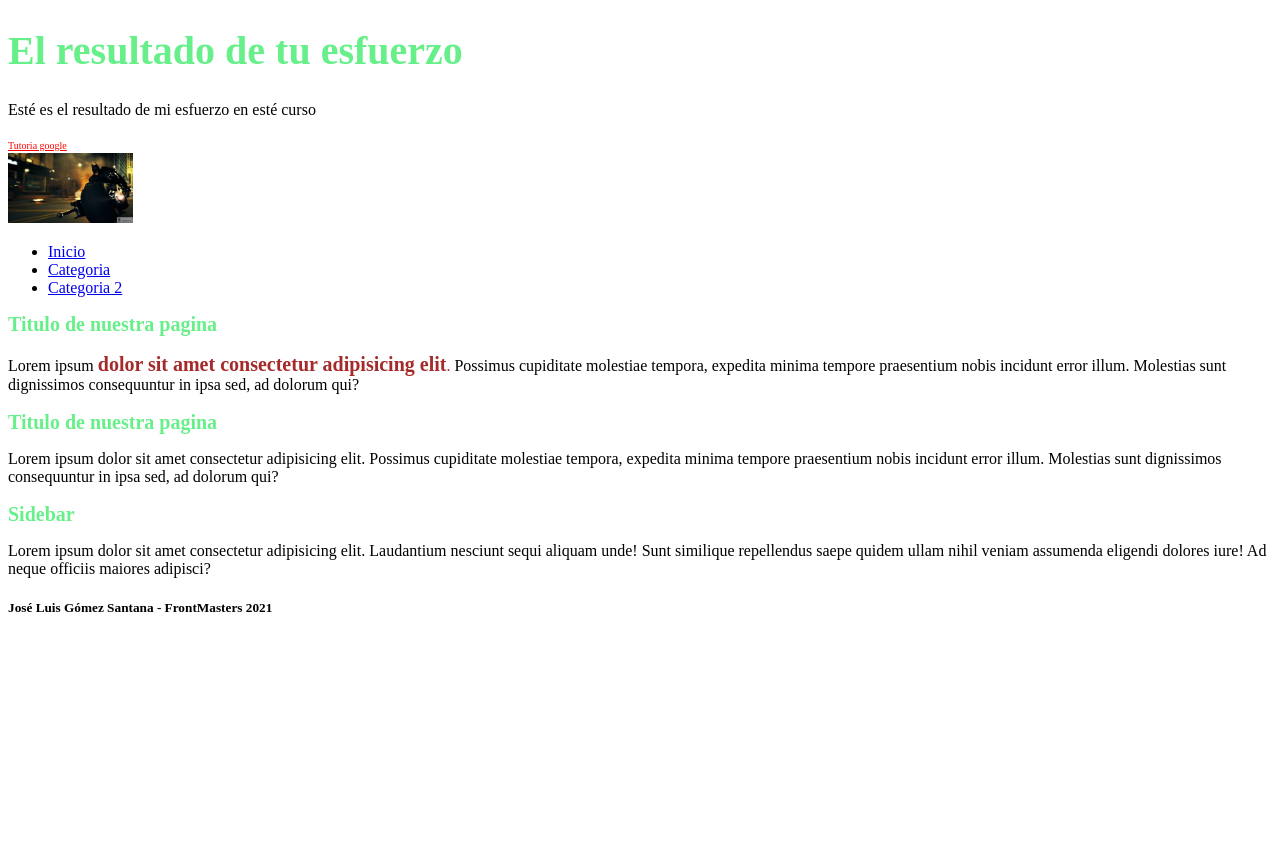
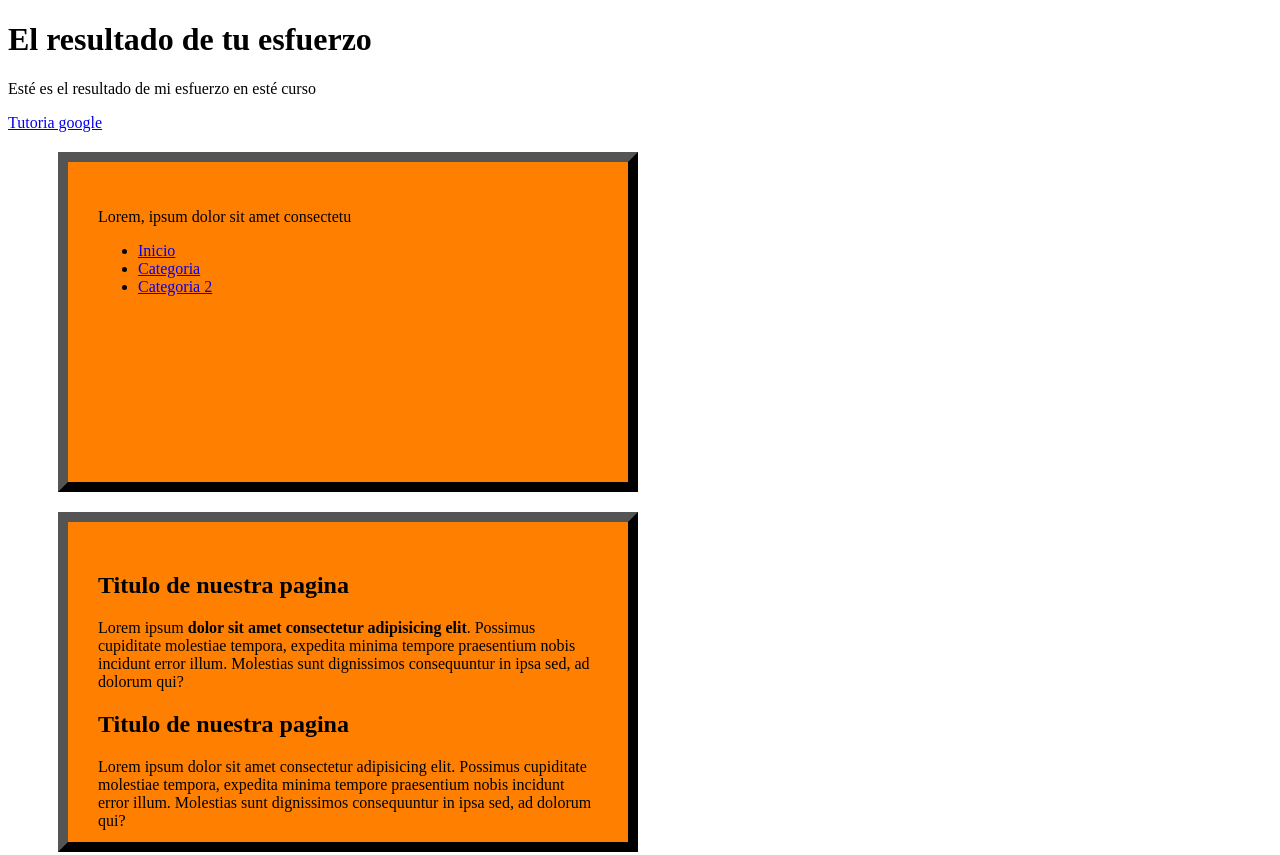
Before and after one commit to Luisx93/Layaout-basico-hmtl, a plain HTML site: page index.html in a window 1280 px wide. Shown: the top 855 px of the page. Before the commit the page ends 800 px from the top, so only its background shows below. Drawn offline with Linux system fonts and the light colour scheme.

Commit message:
Box model CSS

```diff
--- a/css/estilos.css
+++ b/css/estilos.css
@@ -1,33 +1,9 @@
-h1,h2 { /*Selector en etiqueta h1 y h2*/
-    color: #67F089;
+/*Modelo de una caja*/
+div{
+    width:500px;
+    height: 260px;
+    background:#ff8000;
+    margin: 20px 50px;
+    padding: 30px;
+    border: 10px outset black;
 }
-/*Selector para cambiar tamaño de la fuente*/
-h1{
-    font-size: 40px;
-}
-h2{
-    font-size: 20px;
-}
-/*Apuntamos a una etiqueta en especial dentro de su elemento*/
-p b{
-    font-size: 20px;
-}
-.blue{
-    color: brown;
-}
-
-a[href="https://www.google.com"]{ /*Esté es un selector de clase*/
-    font-size: 10px;
-    color: red;
-}
-p{
-    font-size: 1em;
-}
-
-
-
-
-
-
-
-/*Agregar comentario*/
--- a/index.html
+++ b/index.html
@@ -13,8 +13,7 @@
     <a href="https://www.google.com" class="red">Tutoria google</a>
     <header> <!--Define un encabezado para un documento o sección-->
         <div> <!--Sirve para crear secciones o agrupar contenidos-->
-            <img src="imagenes/batman.jpg" width="125" alt="batman">
-        </div>
+            <p>Lorem, ipsum dolor sit amet consectetu</p>
         <nav> <!--Define conjunto de enlaces de navegación-->
             <ul>
                 <li><a href="#">Inicio</a></li>
@@ -22,7 +21,9 @@
                 <li><a href="#">Categoria 2</a></li>
             </ul>
         </nav>
+        </div>
     </header>
+    <div>
     <section class="wrapper"> <!--Define una sección en un documento-->
         <section class="main">
             <article> <!--Define un contenido autonomo e independiente-->
@@ -38,6 +39,7 @@
                 </p>
             </article>
         </section>
+    </div>
         <aside> <!--barra lateral,es el espacio que está al lado del contenido de una página web-->
             <h2>Sidebar</h2>
             <p>Lorem ipsum dolor sit amet consectetur adipisicing elit. Laudantium nesciunt sequi aliquam unde! Sunt similique repellendus saepe quidem ullam nihil veniam assumenda eligendi dolores iure!
```
